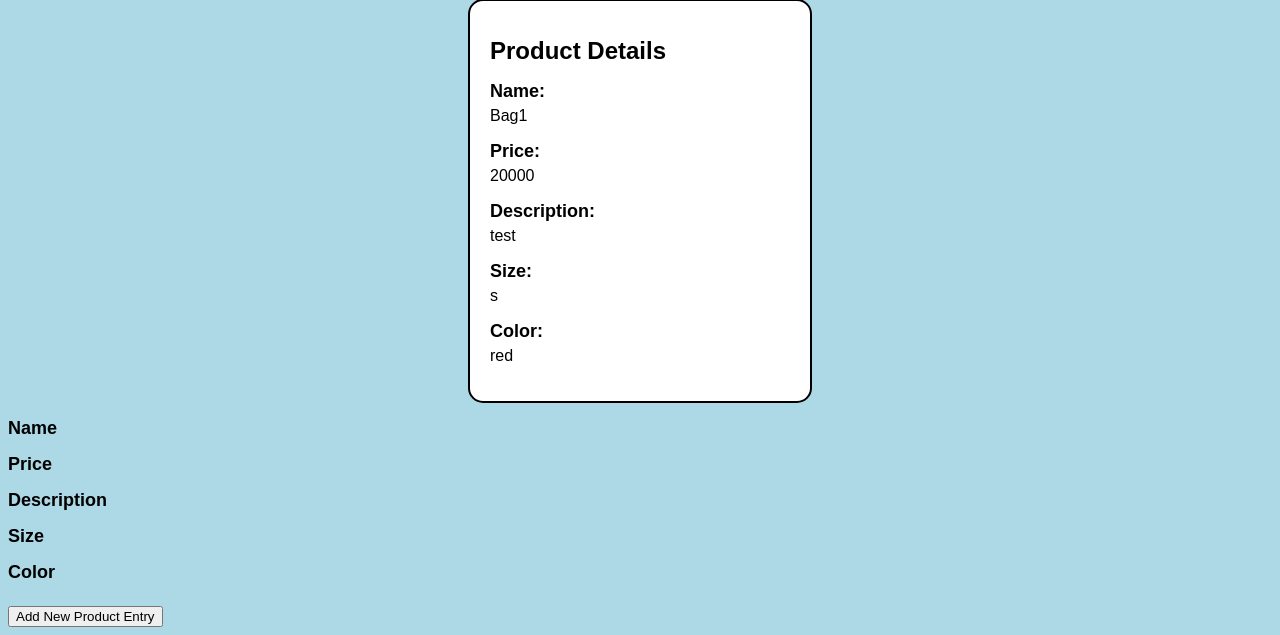
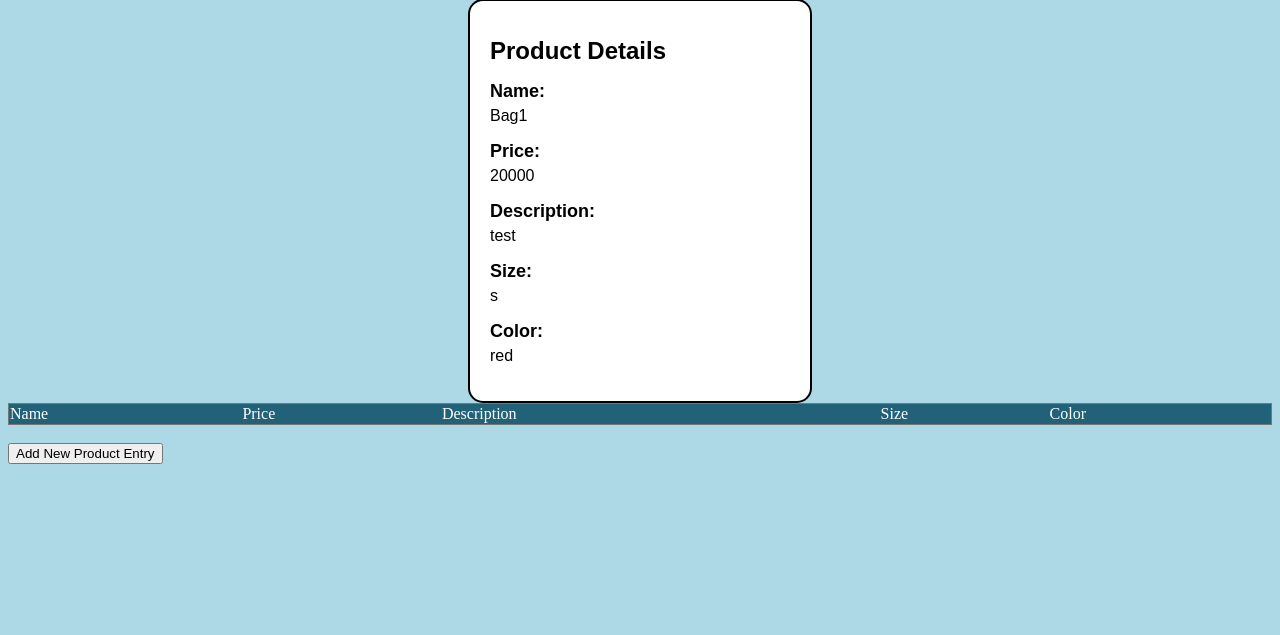
Before and after one commit to bberliana/e-commerce, a Django app: page / in a window 1280 px wide. Shown: the part 801-1436 px from the top of the page. After the commit the page ends 1265 px from the top, so only its background shows below. Run offline with Django 5.2, Linux system fonts and the light colour scheme; data comes from the database, SQL or seed files in the repository; parts of the project's set-up code (start-up, migrations or seed data) failed here and were passed over.

Commit message:
third fix tampilan

```diff
--- a/main/templates/main.html
+++ b/main/templates/main.html
@@ -11,7 +11,7 @@
     <style>
         body
         {
-            background-color: lightblue;
+            background-color: #add8e6;
         }
         .center {
             font-family: Arial, Helvetica, sans-serif;
@@ -44,6 +44,12 @@
             display: block;
             max-width: 100%;
             margin-top: 5px;
+        }
+        table {
+            width: 100%;
+            border-collapse: collapse;
+            border: solid 1px #777; padding: 5px;
+            background: #226278; color:white;
         }
     </style>
 </head>
@@ -101,11 +107,11 @@
     </tr>
 
     <tr>
-        <h5 class="h5">Name</h5>
-        <h5 class="h5">Price</h5>
-        <h5 class="h5">Description</h5>
-        <h5 class="h5">Size</h5>
-        <h5 class="h5">Color</h5>
+        <td class="table">Name</td>
+        <td class="table">Price</td>
+        <td class="table">Description</td>
+        <td class="table">Size</td>
+        <td class="table">Color</td>
     </tr>
     {% endfor %}
     </table>
```
